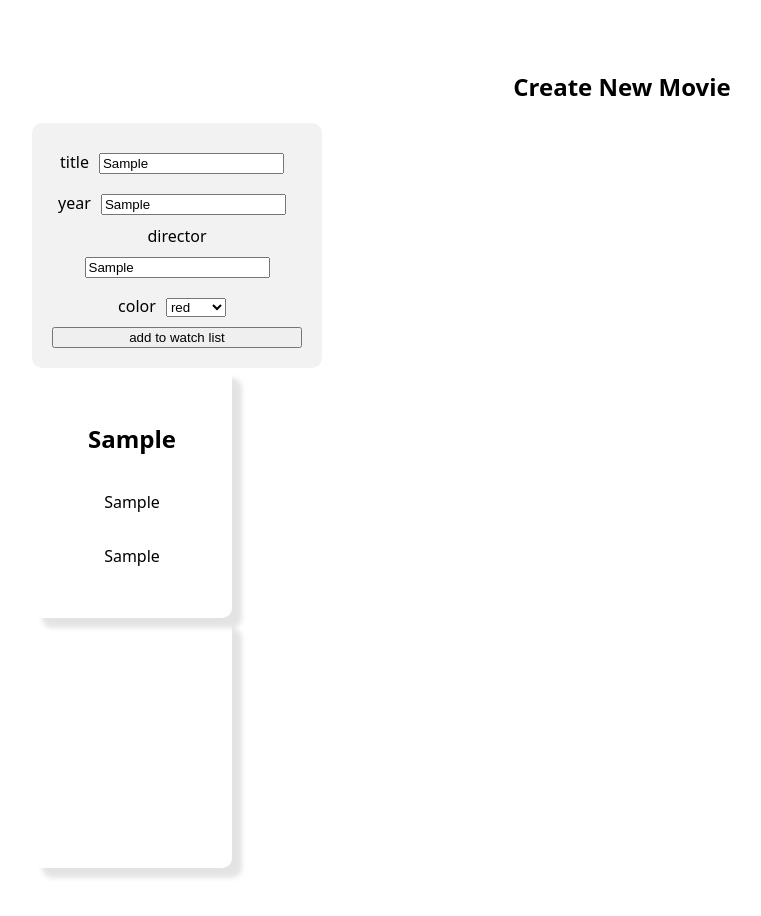
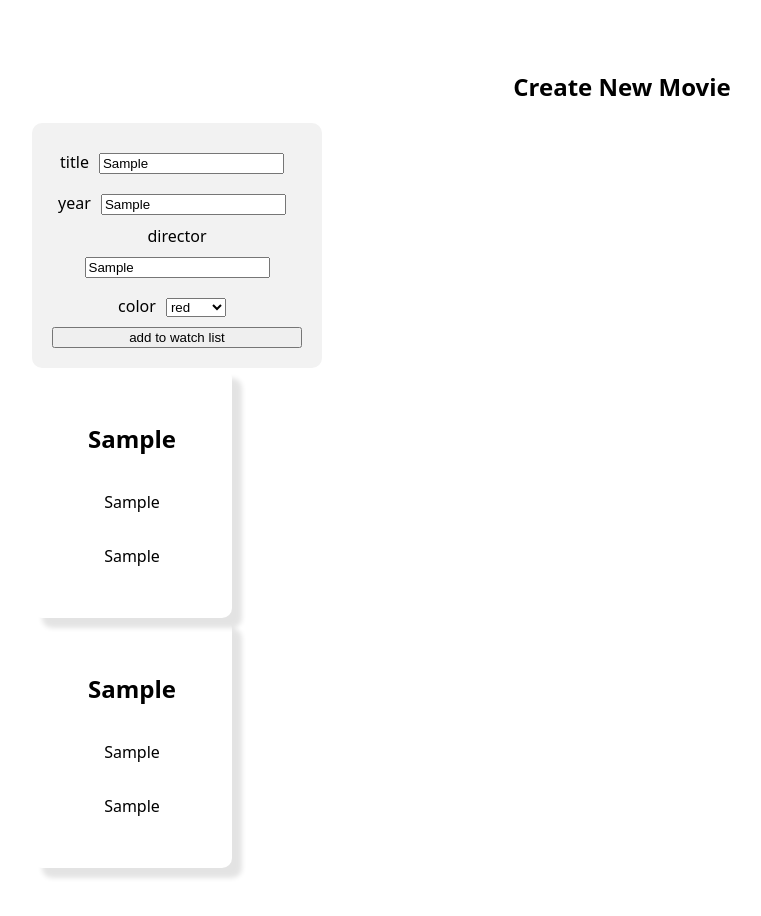
Before and after one commit to kashitamang/movie-list-maker, a React (Create React App) app: page / in a window 1280 px wide. Both pictures are taken after typing "Sample", "Sample", "Sample" into the empty fields and a click on the button "add to watch list". Shown: the whole page, without its empty margins (18-779 px from the left). Built offline with nearby package versions, Linux system fonts and the light colour scheme.

Commit message:
fixing bug in movie list, now list displays with correct info

```diff
--- a/src/App.css
+++ b/src/App.css
@@ -7,7 +7,7 @@
   justify-content: space-between;
 }
 
-.movie-preview {
+.movie-card {
   width: 200px;
   height: 250px;
   border-radius: 10px;
@@ -19,9 +19,6 @@
   justify-content: center;
 }
 
-.movie-list {
-
-}
 
 form {
   width: 250px;
--- a/src/Components/Movie.js
+++ b/src/Components/Movie.js
@@ -7,11 +7,10 @@ export default function Movie({
 }) {
 
   return (
-    <div className="movie-preview" style={{ background: movieColor }}>
+    <div className="movie-card" style={{ background: movieColor }}>
       <h2>{movieTitle}</h2>
       <p>{movieYear}</p>
       <p>{movieDirector}</p>
     </div>
-
   );
 }
--- a/src/Components/MovieList.js
+++ b/src/Components/MovieList.js
@@ -5,10 +5,16 @@ export default function MovieList({ handleDeleteMovie, filteredMovies, movie })
     <div className='movie-list'>
       {
         filteredMovies.map((movie, i) => (
-          <Movie
+          <div
             handleDeleteMovie={handleDeleteMovie}
             key={movie.title + i}
-            movie={movie}/>
+            movie={movie}
+            className="movie-card"
+            style={{ background: movie.color }}>
+            <h2>{movie.title}</h2>
+            <p>{movie.year}</p>
+            <p>{movie.director}</p>
+          </div>
         ))
       }
     </div>
```
